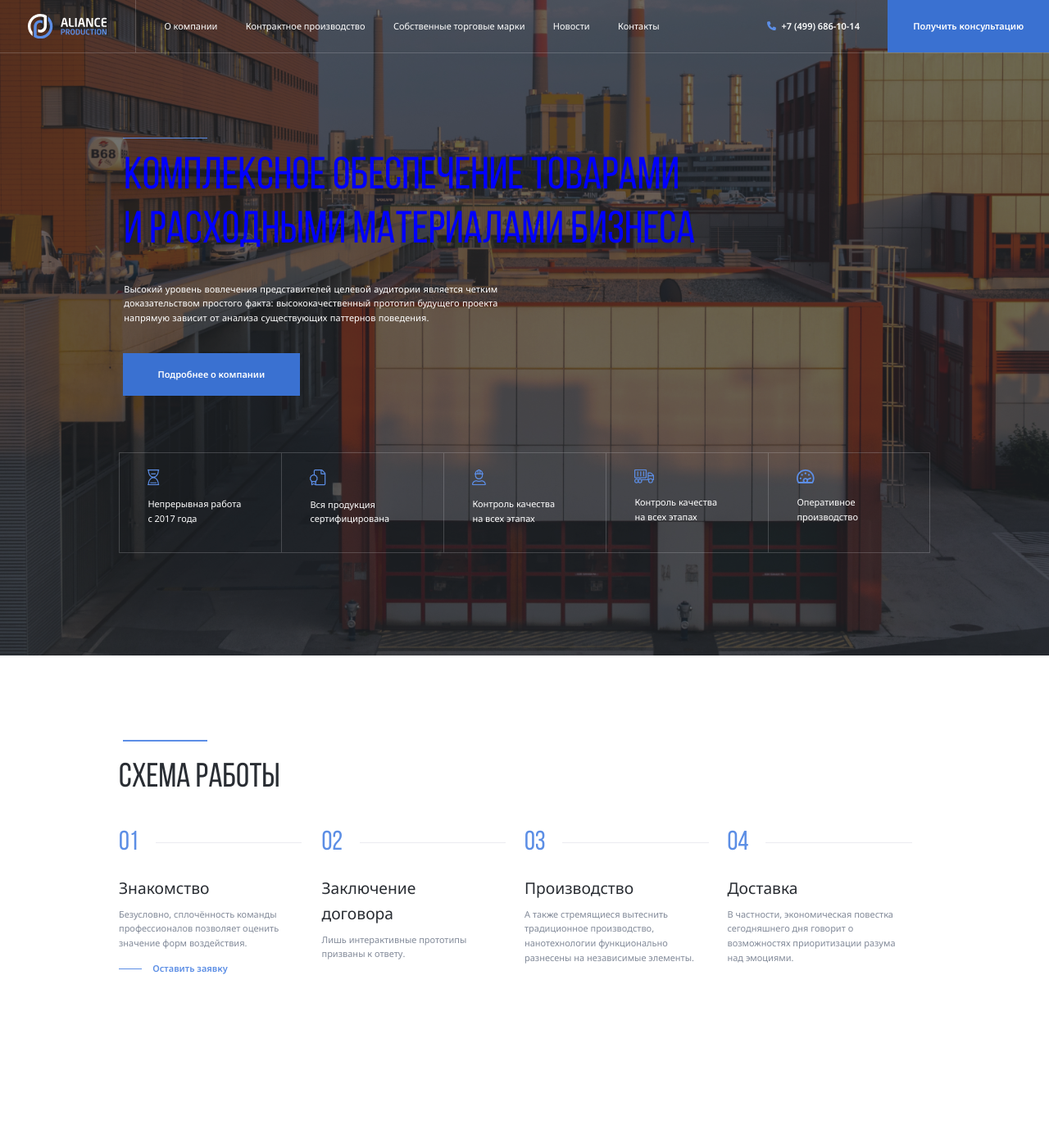
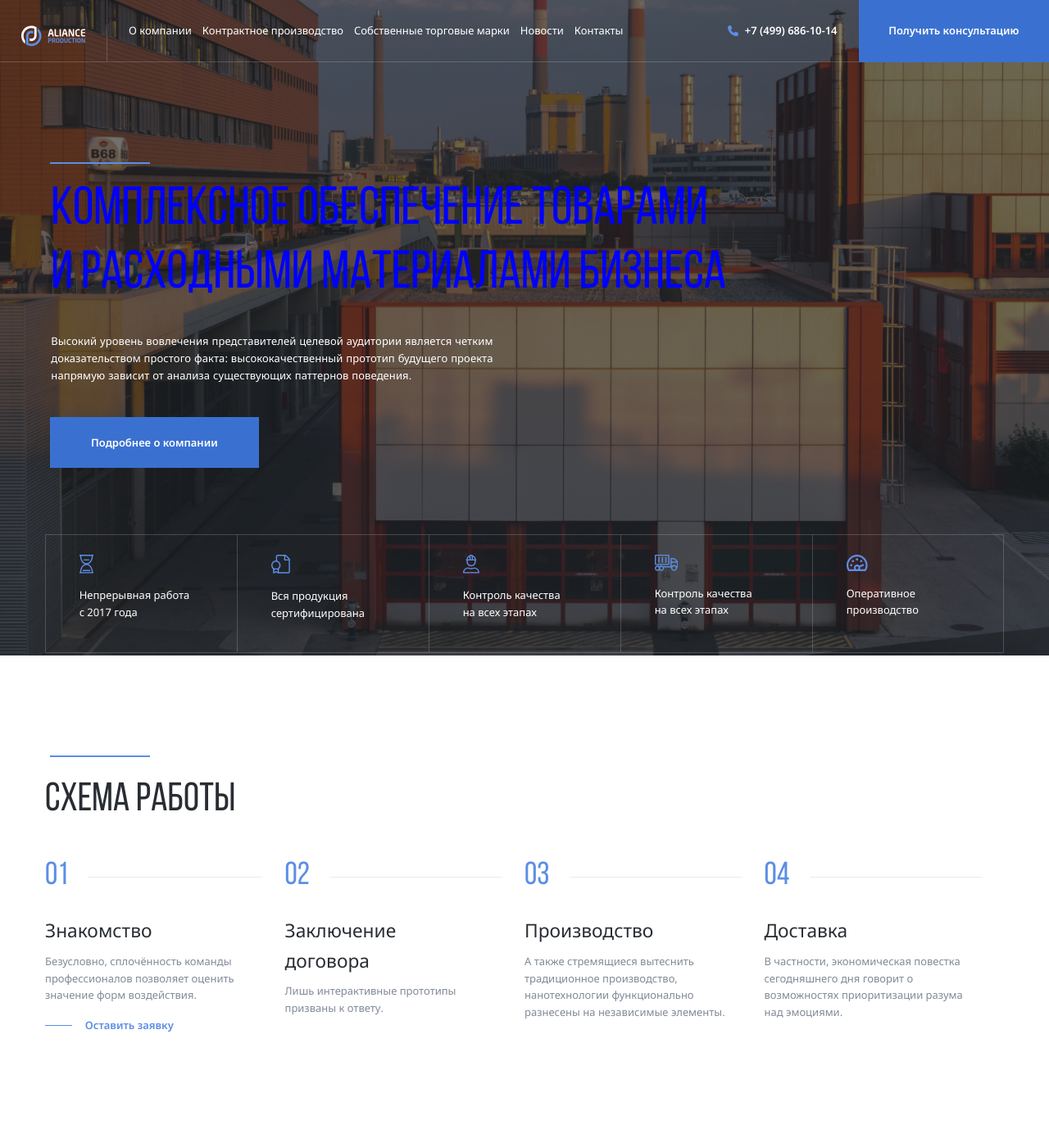
Before and after one commit to steveroad/Aliance, a PHP site: page / in a window 1280 px wide. Shown: the whole page at 82% size. Before the commit the page ends 1189 px from the top, so only its background shows below. Run offline with PHP 8.4, Linux system fonts and the light colour scheme.

Commit message:
add: media

```diff
--- a/css/style.css
+++ b/css/style.css
@@ -58,7 +58,7 @@ body {
   background-image: url(../img/header-bg.jpg);
   background-size: cover;
   background-repeat: no-repeat;
-  background-position: center;
+  background-position: center top;
   z-index: 0;
 }
 
@@ -312,6 +312,80 @@ body {
   background-color: #5C8EE5;
 }
 
+@media (max-width: 1700px) {
+  * {
+    font-size: 14px;
+  }
+
+  .navbar-logo {
+    padding: 1.5625rem 2.5rem;
+  }
+
+  .navbar-logo-light {
+    padding: .9375rem 2.5rem;
+  }
+
+  .header-title {
+    color: red;
+  }
+}
+
+@media (max-width: 1460px) {
+  * {
+    font-size: 13px;
+  }
+
+  .navbar-logo {
+    padding: 2rem;
+  }
+
+  .navbar-logo .logo-svg {
+    width: 6rem;
+  }
+
+  .navbar-logo-light {
+    padding: .9375rem 2rem;
+  }
+
+  .navbar-nav {
+    padding-left: 2rem;
+  }
+
+  .navbar-nav-item:not(:last-child) {
+    margin-right: 1rem;
+  }
+
+  .navbar-phone {
+    margin-right: 2rem;
+  }
+
+  .header-title {
+    color: blue;
+  }
+}
+
+@media (max-width: 1200px) {
+  .navbar {
+    height: 5rem;
+  }
+
+  .navbar-nav {
+    padding-left: 1rem;
+  }
+
+  .navbar-phone {
+    display: none;
+  }
+
+  .navbar-button {
+    padding-left: 2rem;
+    padding-right: 2rem;
+    height: 5rem;
+  }
+
+}
+
+/*
 @media (min-width:1400px) and (max-width: 1720px) {
   * {
     font-size: 13px;
@@ -351,33 +425,4 @@ body {
     color: purple;
   }
 }
-
-/*@media (max-width: 1720px) {
-  * {
-    font-size: 14px;
-  }
-
-  .header-title {
-    color: red;
-  }
-}
-
-@media (max-width: 1507px) {
-  * {
-    font-size: 12px;
-  }
-
-  .header-title {
-    color: blue;
-  }
-}
-
-@media (max-width: 1294px) {
-  * {
-    font-size: 10px;
-  }
-
-  .header-title {
-    color: green;
-  }
-}*/
+*/
```
